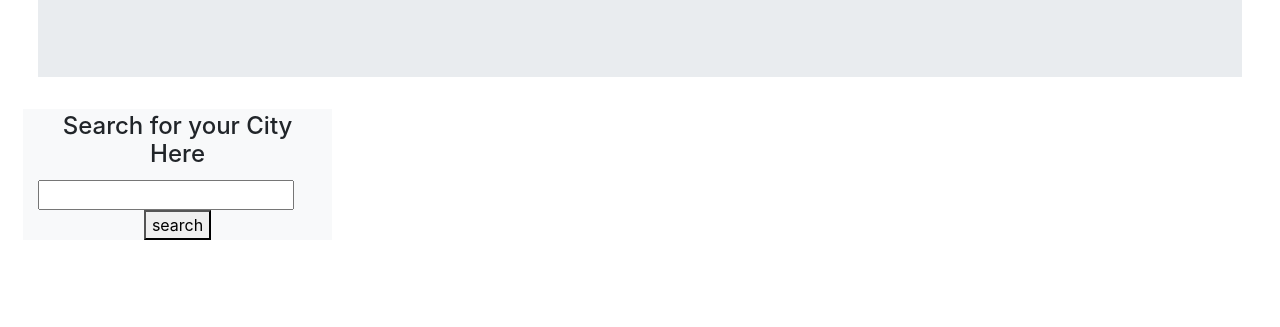
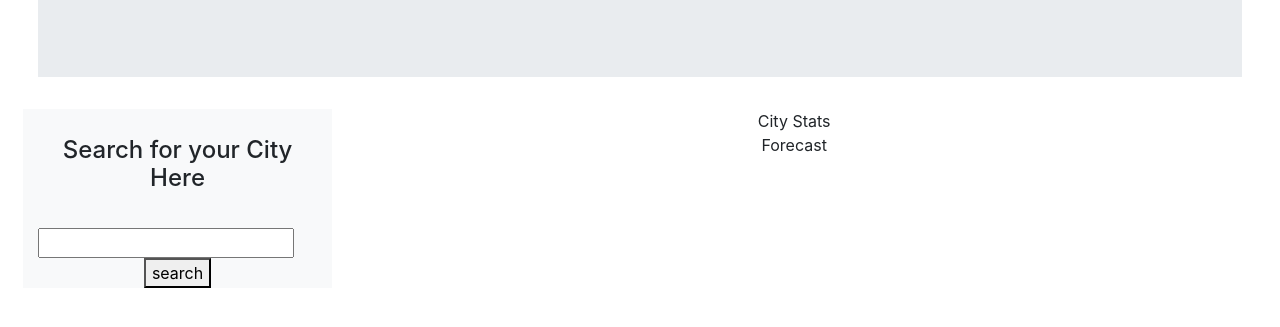
Before and after one commit to RKSouth/Weather-Dashboard, a plain HTML site: page index.html in a window 1280 px wide. Shown: the part 211-538 px from the top of the page. Drawn offline with nearby package versions, Linux system fonts and the light colour scheme.

Commit message:
added forecast and city section to html

```diff
--- a/index.html
+++ b/index.html
@@ -22,13 +22,25 @@
 
 
 <body>
+    <!-- search area/city holder -->
     <div class="container-fluid"></div>
         <div class="row">
             <aside class="col-lg-3 bg-light">
+                </br>
                 <h4>Search for your City Here</h4>
+                </br>
                 <input style="margin-right:10%" ></inpit>
                 <button >search</button>
-         </aside>
+            </br>
+            <!-- here is where the cities will be added -->
+            </aside>
+<!-- where the weath will go -->
+            <main class="col-lg-9">
+                <section class="city">City Stats</section>
+                <section class="forecast">Forecast</section>
+            </main>
+
+
         </div>
     </div>
 
```
